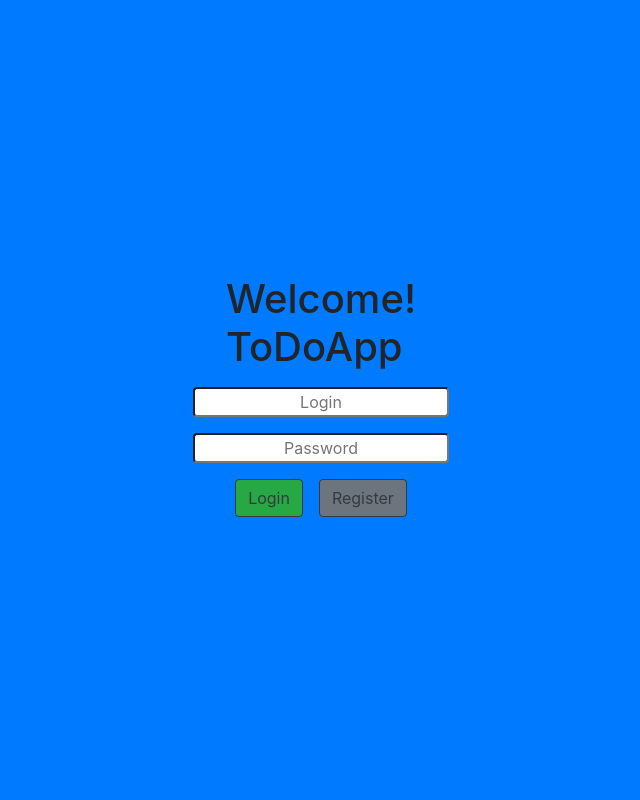
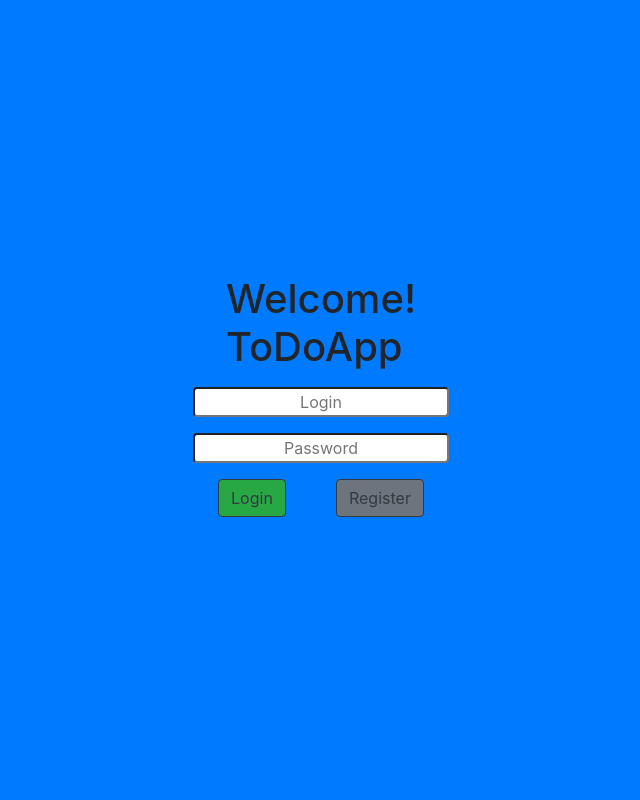
Before and after one commit to krzysztofn1993/ToDoApp, a PHP site: page / in a window 1280 px wide. Shown: the whole page, without its empty margins (319-959 px from the left). Run offline with PHP 8.4, Linux system fonts and the light colour scheme; some libraries are stand-ins or nearby versions.

```diff
--- a/App/Views/content/Home.php
+++ b/App/Views/content/Home.php
@@ -5,7 +5,7 @@ require_once('../App/Views/common/head.php');
 <body class="bg-primary vh-100">
 <div class="col-lg-12 h-100 wrapper d-flex flex-column justify-content-center align-items-center">
     <div class="row">
-        <h1 class="">Welcome!<br> ToDoApp</h1>
+        <h1>Welcome!<br> ToDoApp</h1>
     </div>
     <div class="row">
         <form action="./app" method="POST" autocomplete="off">
@@ -19,11 +19,11 @@ require_once('../App/Views/common/head.php');
                 <input type="password" name="password" required autocomplete="off"
                 placeholder="Password" class="rounded my-2">
             </div>
-    </div>
-    <div class="row d-flex justify-content-around my-2">
-        <a class="btn btn-success border border-dark text-dark mx-2" href="./login">Login</a>
+            <div class="row d-flex justify-content-around my-2">
+                <input type="submit" value="Login" class="btn btn-success border border-dark text-dark mx-2">
+                <a class="btn btn-secondary border border-dark text-dark mx-2" href="./register">Register</a>
+            </div>
         </form>
-        <a class="btn btn-secondary border border-dark text-dark mx-2" href="./register">Register</a>
     </div>
 </div>
 <?php
--- a/public/stylesheets/main.css
+++ b/public/stylesheets/main.css
@@ -6,11 +6,6 @@ a, a:visited, a:focus, a:hover {
     text-decoration: none;
 }
 
-.vh-100 {
-    height: 100vh;
-    max-height: 100vh;
-}
-
 ::-webkit-input-placeholder {
     text-align: center;
  }
```
